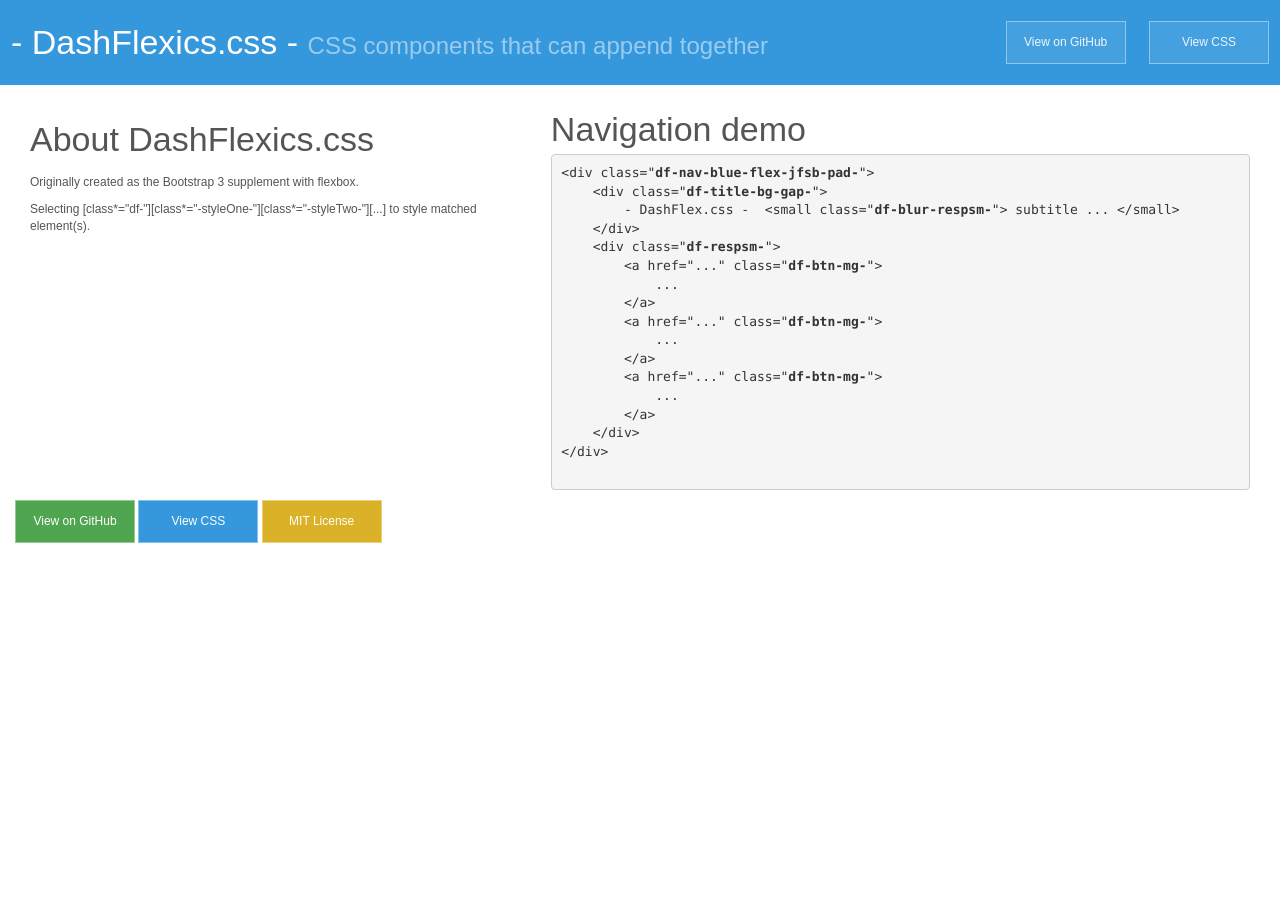
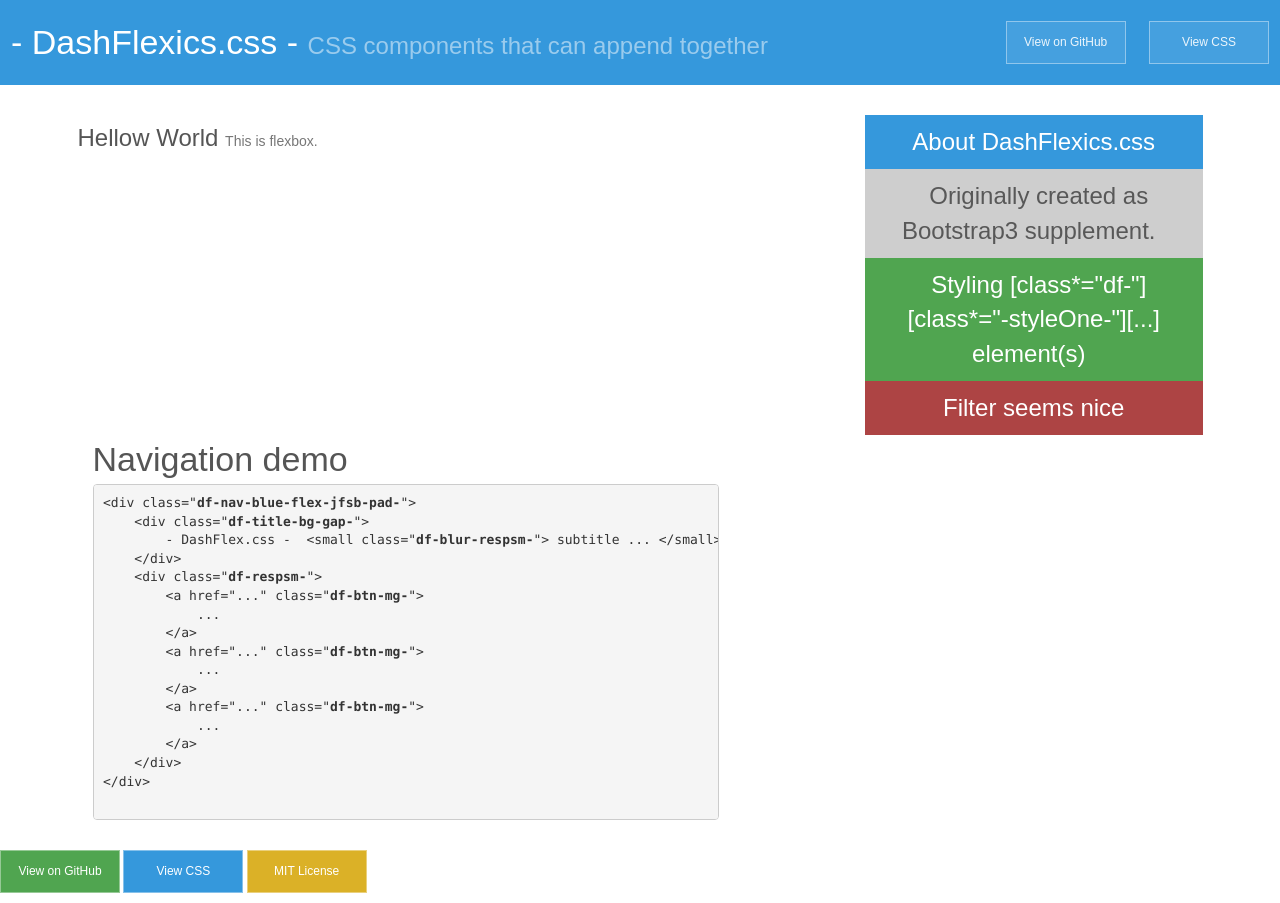
Before and after one commit to flexics/flexics.github.io, a plain HTML site: page index.html in a window 1280 px wide. Before the commit the page ends 800 px from the top, so only its background shows below. Drawn offline with nearby package versions, Linux system fonts and the light colour scheme.

Commit message:
Update index.html

```diff
--- a/index.html
+++ b/index.html
@@ -21,11 +21,27 @@
 
         </div>
     </div>
-    <div class="col-xs-12">
-        <div class="col-sm-5 col-xs-12">
-            <div class="df-title-bg-pad-">About DashFlexics.css</div>
-            <p> Originally created as the Bootstrap 3 supplement with flexbox.</p>
-            <p>Selecting [class*="df-"][class*="-styleOne-"][class*="-styleTwo-"][...] to style matched element(s).</p>
+    <div class="container df-flex-jfmid-">
+        <div class="df-col-sm9-flex-ver-start-">
+            <div class="df-flex-start-jfsb-pad-">
+                <h3 class="df-title-pad-"> Hellow World <small> This is flexbox.</small></h3>
+
+                <div class="df-col-sm3-tac-">
+                    <button class="df-box-col-blue-sp-clickable-">
+                        <span class="df-title-gap-">About DashFlexics.css </span>
+                    </button>
+                    <button class="df-box-col-silver-sp-clickable-">
+                        <span class="df-title-gap-">Originally created as Bootstrap3 supplement.</span>
+                    </button>
+                    <button class="df-box-col-green-sp-clickable-">
+                        <span class="df-title-gap-">Styling [class*="df-"][class*="-styleOne-"][...] element(s)</span>
+
+                    </button>
+
+                    <button class="df-box-col-red-sp-clickable-">
+                        <span class="df-title-gap-">Filter seems nice</span>
+
+                    </button>
                 </div>
 
                 <div class="col-sm-7 col-xs-12">
@@ -49,7 +65,9 @@
 &lt;/div>
     </pre>
                 </div>
-
+            </div>
+        </div>
+    </div>
     <footer class="df-pad-">
         <div class="df-flex-start-">
             <div>
@@ -72,7 +90,7 @@
             pageTracker._trackPageview();
         } catch (err) {}
     </script>
-    </div>
+
 </body>
 
 </html>
```
Lines whose indentation alone changed are shown as unchanged.
